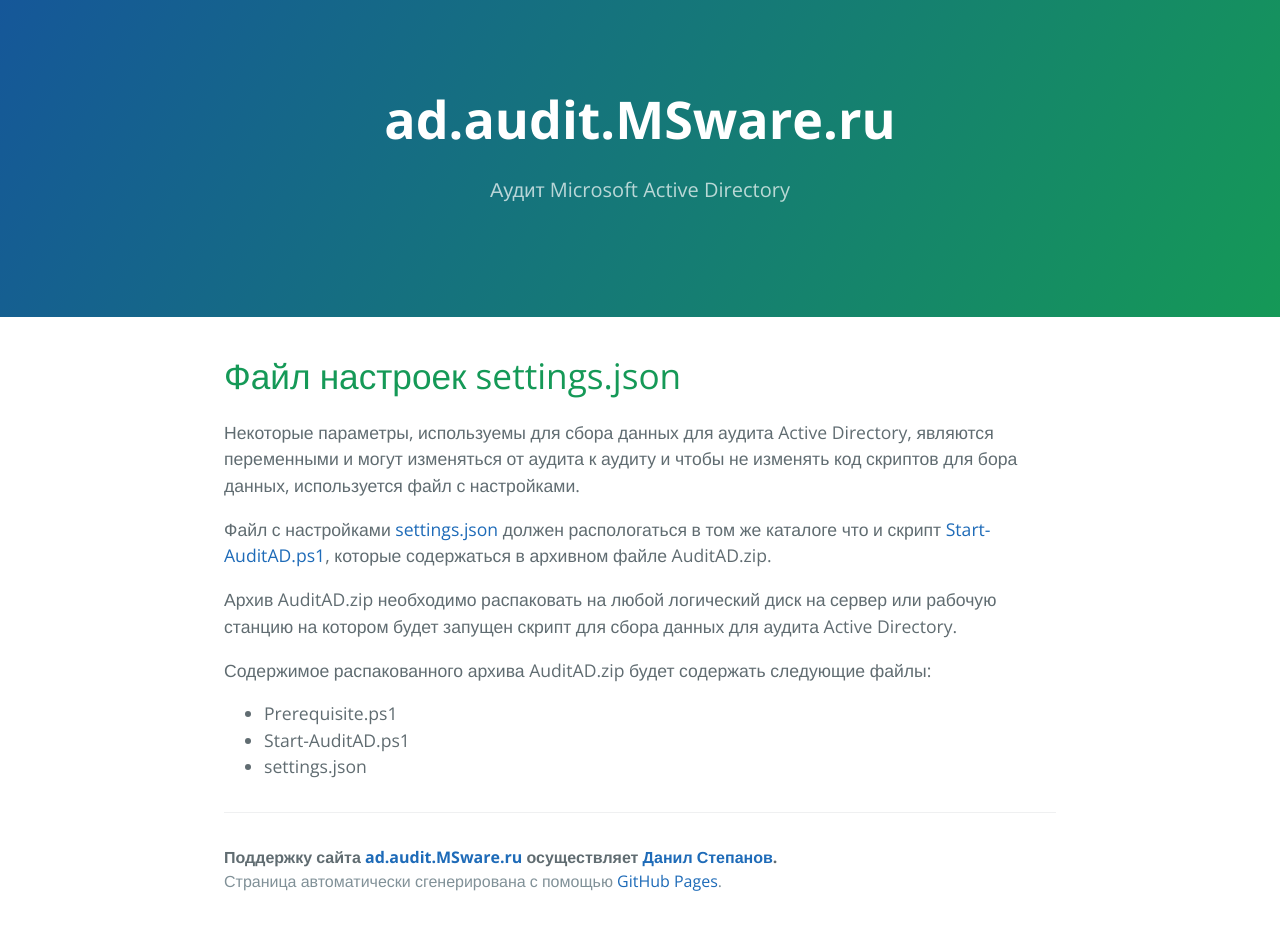
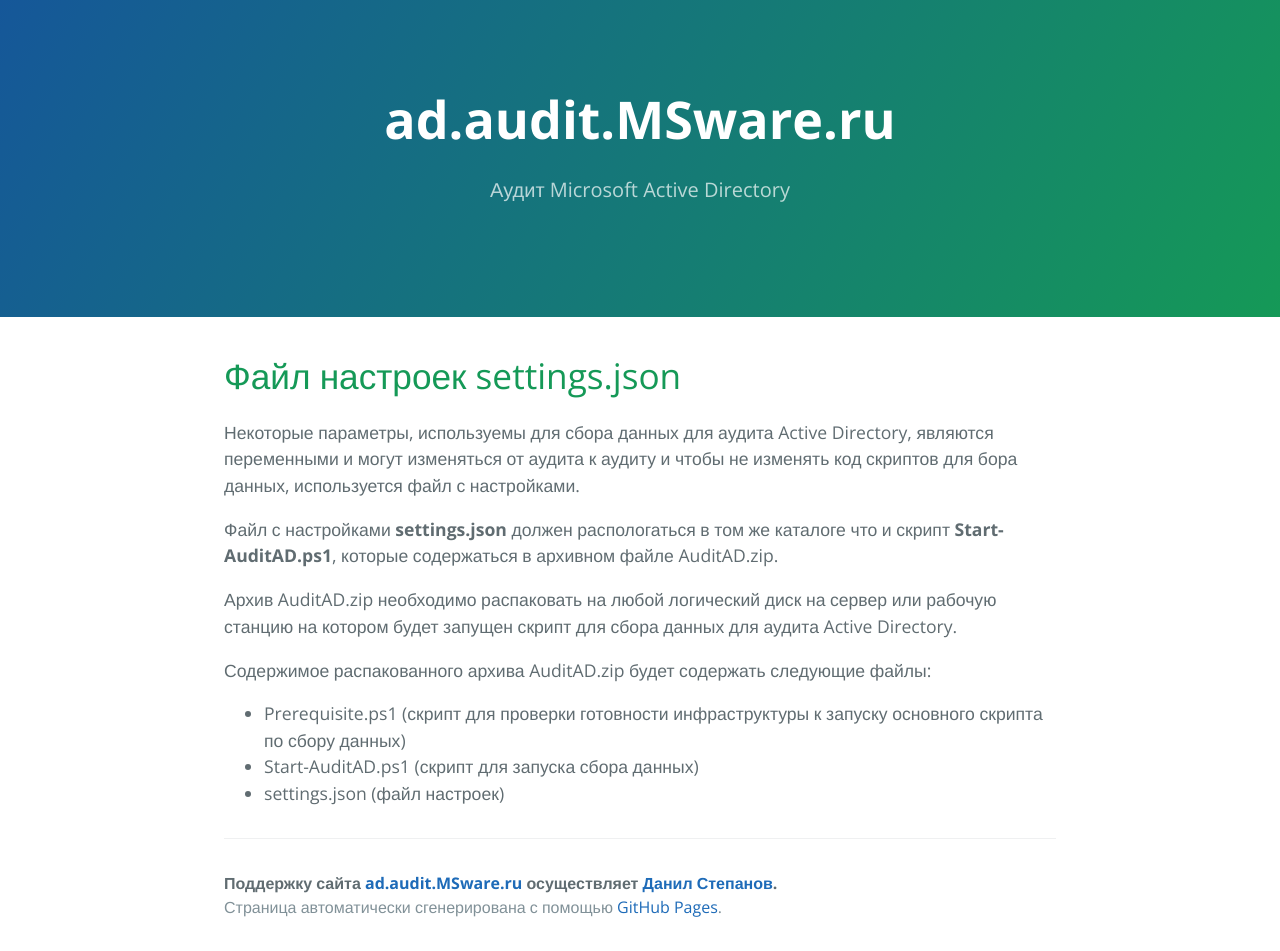
Before and after one commit to dasternd/ad-audit, a Jekyll site: the page built from Settings/index.md, in a window 1280 px wide. Built offline with Jekyll 4.4.1, drawn with Linux system fonts in a browser that asks for light colours; our own code applies the rules of GitHub Pages for plain Markdown files; before the commit the page ends 925 px from its top, so only the background shows below that.

Commit message:
Edit Settings

```diff
--- a/Settings/index.md
+++ b/Settings/index.md
@@ -2,11 +2,11 @@
 
 Некоторые параметры, используемы для сбора данных для аудита Active Directory, являются переменными и могут изменяться от аудита к аудиту и чтобы не изменять код скриптов для бора данных, используется файл с настройками.
 
-Файл с настройками [settings.json](/Settings/settings.json) должен распологаться в том же каталоге что и скрипт [Start-AuditAD.ps1](/PowerShell/Start-AuditAD.ps1), которые содержаться в архивном файле AuditAD.zip.
+Файл с настройками **settings.json** должен распологаться в том же каталоге что и скрипт **Start-AuditAD.ps1**, которые содержаться в архивном файле AuditAD.zip.
 
 Архив AuditAD.zip необходимо распаковать на любой логический диск на сервер или рабочую станцию на котором будет запущен скрипт для сбора данных для аудита Active Directory.
 
 Содержимое распакованного архива AuditAD.zip будет содержать следующие файлы:
-- Prerequisite.ps1
-- Start-AuditAD.ps1
-- settings.json
+- Prerequisite.ps1 (скрипт для проверки готовности инфраструктуры к запуску основного скрипта по сбору данных)
+- Start-AuditAD.ps1 (скрипт для запуска сбора данных)
+- settings.json (файл настроек)
```
